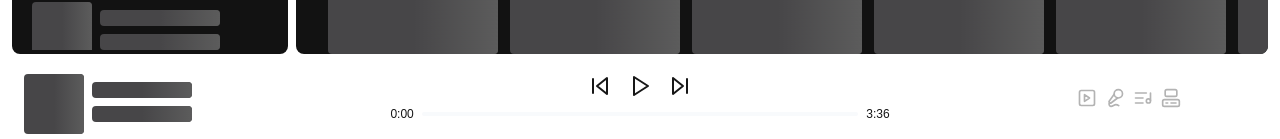
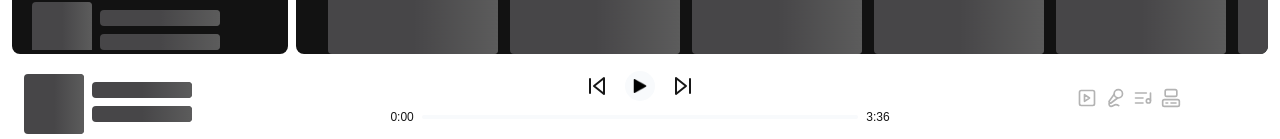
Before and after one commit to ThauanSilva03/Spotify-2, a Next.js app: page / in a window 1280 px wide. Shown: the part 810-949 px from the top of the page. Built offline with nearby package versions, Linux system fonts and the light colour scheme.

Commit message:
fix:(player bar) play icon

```diff
--- a/src/app/page.tsx
+++ b/src/app/page.tsx
@@ -4,7 +4,6 @@ import Image from "next/image";
 import CardMusic from "./components/library/cardMusic";
 import {
   ArrowRight,
-  BanIcon,
   Bell,
   Computer,
   GalleryVerticalEnd,
@@ -12,7 +11,6 @@ import {
   ListMusic,
   LucideHouse,
   MicVocal,
-  Play,
   Plus,
   Search,
   SkipBack,
@@ -220,8 +218,13 @@ export default function Home() {
             <button>
               <SkipBack />
             </button>
-            <button>
-              <Play />
+            <button className="bg-slate-50 p-2 rounded-full text-black flex items-center justify-center">
+              <Image
+                src="/mainIcons/playBlack.png"
+                alt=""
+                width={14}
+                height={14}
+              />
             </button>
             <button>
               <SkipForward />
```
